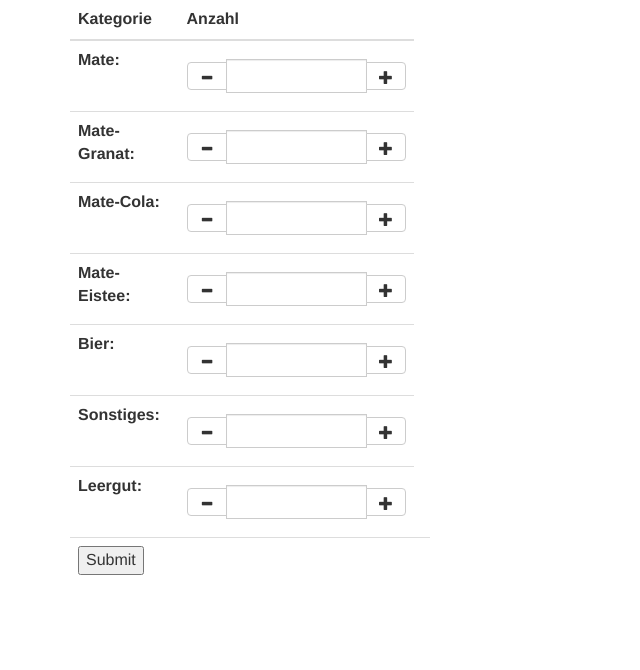
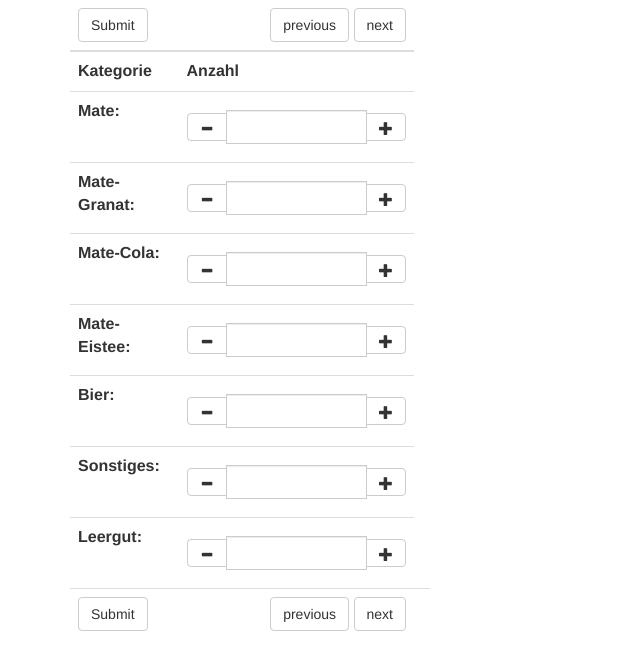
Before and after one commit to memo42/schrankverwaltung, a Django app: template main/templates/main/schrank.html in a window 1280 px wide. Shown: the top 670 px of the page, without its empty margins (0-640 px from the left). Run offline with Django 3.2, Linux system fonts and the light colour scheme; the template is opened without the code that fills it: values that come from a table or form of the project are taken from there, others are empty; some libraries are stand-ins or nearby versions.

Commit message:
added previous and next buttons to navigate inside a cupboard

```diff
--- a/main/templates/main/schrank.html
+++ b/main/templates/main/schrank.html
@@ -12,10 +12,24 @@
 					<div class="col-md-4">
 						<table class="table">
 							<thead><tr>
+					        	<th>
+                                    <input type="submit" class="btn btn-default" value="Submit" />
+                                </th>
+
+                                <th>
+                                    <div align="right">
+                                        <a href="../{{room}}.{{ previous_cupboard }}/" class="btn btn-default" role="button">
+                                            previous
+                                        </a>
+                                        <a href="../{{room}}.{{ next_cupboard }}/" class="btn btn-default" role="button">
+                                            next
+                                        </a>
+                                    </div>
+                                </th>
+							</tr></thead>
+							<tbody>
 								<th>Kategorie</th>
 								<th>Anzahl</th>
-							</tr></thead>
-							<tbody>
 								{% for kastenart in form %}
 								<tr>
 									<td>
@@ -44,12 +58,22 @@
 								{% endfor %}
 								<tr>
 									<td>
-										<input type="submit" value="Submit" />
+							            <input type="submit" class="btn btn-default" value="Submit" />
 									</td>
 									<td>
+                                        <div>
+                                        <div align="right">
+                                          <a href="../{{room}}.{{ previous_cupboard }}/" class="btn btn-default" role="button">
+                                              previous
+                                          </a>
+                                          <a href="../{{room}}.{{ next_cupboard }}/" class="btn btn-default" role="button">
+                                              next
+                                          </a>
+                                        </div>
 										<span style="color:#3ADF00">
 											<b><p style="text-align:right">{{ success }}</p></b>
 										</span>
+                                        </div>
 										{% csrf_token %}
 									</td>
 									<td></td>
```
Also changed, not shown: main/views.py (+15 -2 lines).
